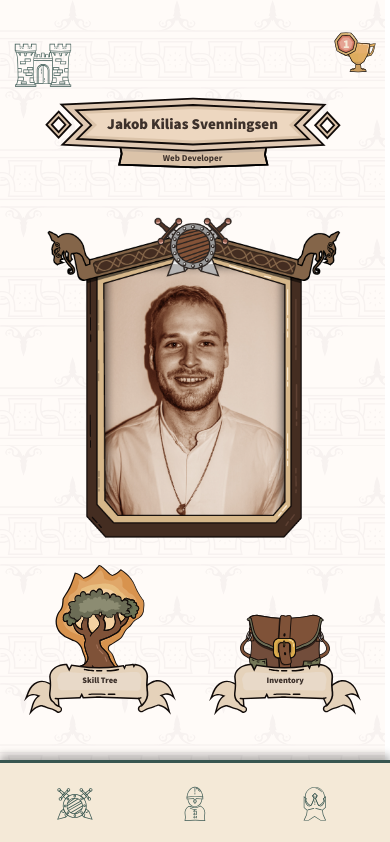
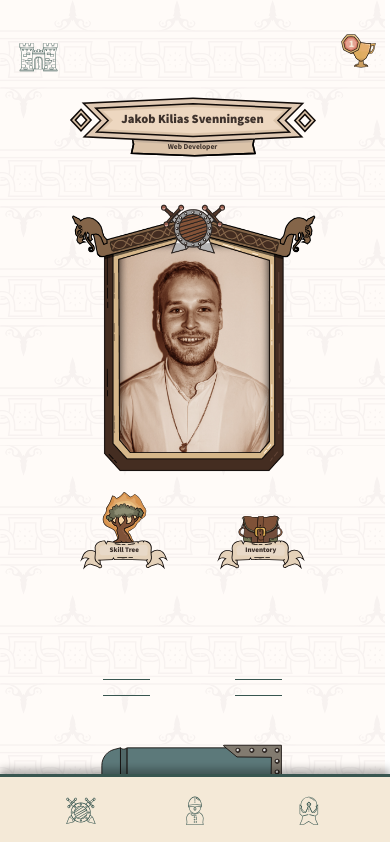
Before and after one commit to Jasve1/portfolio, a React (Create React App) app: page / in a window 390 px wide. Shown: the top 842 px of the page. Built offline with nearby package versions, Linux system fonts and the light colour scheme.

Commit message:
mobile font size update

```diff
--- a/src/assets/styles/04-elements/_elements.fonts.scss
+++ b/src/assets/styles/04-elements/_elements.fonts.scss
@@ -11,7 +11,7 @@ html {
     }
 
     @media #{$mobile} {
-        font-size: 12px;
+        font-size: 10px;
     }
 
     @media #{$big-screen-only} {
--- a/src/assets/styles/05-objects/_objects.wrap.scss
+++ b/src/assets/styles/05-objects/_objects.wrap.scss
@@ -43,7 +43,7 @@
     }
 
     @media #{$mobile} {
-        width: 95vw;
+        width: 70vw;
     }
 
     @media #{$big-screen-only} {
--- a/src/assets/styles/06-components/_component.greetings-button.scss
+++ b/src/assets/styles/06-components/_component.greetings-button.scss
@@ -9,6 +9,7 @@
     cursor: pointer;
     transform: scale(1);
     transition: ease-in-out 0.2s;
+    width: 100%;
 
     @media #{$non-touch} {
         &:hover {
@@ -18,22 +19,29 @@
     }
 }
 
-$header-size: 13rem;
 .c-greetings-button__header {
-    padding-top: 1rem;
     box-sizing: border-box;
     text-align: center;
     background-repeat: no-repeat;
     background-size: 100%;
     background-position: center;
-    width: $header-size;
-    height: calc(#{$header-size} * 0.34);
+    width: 100%;
+    height: calc(#{$width_elm-l} * 0.34);
     margin-top: -12%;
     flex: none;
     background-image: url('../../images/fantasy_theme_modal-button-bg.svg');
+    display: flex;
+    align-items: center;
+    justify-content: center;
+    padding-bottom: $padding-m;
 
     h4 {
         font-family: $h1-family;
+    }
+
+    @media #{$mobile} {
+        height: calc(#{$width_elm-m} * 0.34);
+        padding-bottom: $padding-s;
     }
 }
 
--- a/src/assets/styles/06-components/_components.abilities.scss
+++ b/src/assets/styles/06-components/_components.abilities.scss
@@ -16,7 +16,7 @@
 
     @media #{$mobile} {
         width: 100%;
-        height: calc(95vw * 1.11);
+        height: calc(70vw * 1.11);
     }
 
     @media #{$big-screen-only} {
--- a/src/assets/styles/06-components/_components.backstory.scss
+++ b/src/assets/styles/06-components/_components.backstory.scss
@@ -29,7 +29,7 @@
     }
 
     @media #{$mobile} {
-        height: calc(95vw * 1.15);
+        height: calc(70vw * 1.15);
     }
 
     @media #{$big-screen-only} {
--- a/src/assets/styles/06-components/_components.contact.scss
+++ b/src/assets/styles/06-components/_components.contact.scss
@@ -42,7 +42,7 @@
     }
 
     @media #{$mobile} {
-        height: calc(95vw * 1.14);
+        height: calc(70vw * 1.14);
     }
 
     @media #{$big-screen-only} {
--- a/src/assets/styles/06-components/_components.greetings.scss
+++ b/src/assets/styles/06-components/_components.greetings.scss
@@ -41,8 +41,12 @@ $header-size: 25rem;
 
 .c-greetings__profile-pic {
     margin-top: $spacing-h-s;
-    width: 300px;
+    width: $width_box-s;
     margin-bottom: $padding-m;
+
+    @media #{$mobile} {
+        width: $width_box-xs;
+    }
 }
 
 $header-size: 13rem;
@@ -58,4 +62,9 @@ $header-size: 13rem;
     flex-direction: column;
     justify-content: flex-end;
     margin: 0 auto;
+    width: $width_elm-l;
+
+    @media #{$mobile} {
+        width: $width_elm-m;
+    }
 }
--- a/src/assets/styles/06-components/_components.header.scss
+++ b/src/assets/styles/06-components/_components.header.scss
@@ -38,6 +38,11 @@
     margin-top: $spacing-h-s;
     margin-bottom:$spacing-h-m;
     cursor: pointer;
+
+    img {
+        height: 100%;
+        width: auto;
+    }
 }
 
 .c-header__text {
--- a/src/assets/styles/06-components/_components.inventory-container.scss
+++ b/src/assets/styles/06-components/_components.inventory-container.scss
@@ -1,6 +1,10 @@
 /*==================================================
     06-COMPONENTS/INVENTORY-CONTAINER
 ===================================================*/
+
+.c-inventory-container {
+    width: 100%;
+}
 
 .c-inventory-container__content {
     width: $res-width_box-xxl;
--- a/src/assets/styles/06-components/_components.skills-container.scss
+++ b/src/assets/styles/06-components/_components.skills-container.scss
@@ -1,6 +1,10 @@
 /*==================================================
     06-COMPONENTS/SKILLS-CONTAINER
 ===================================================*/
+
+.c-skills-container {
+    width: 100%;
+}
 
 .c-skills-container__content {
     display: flex;
--- a/src/assets/styles/06-components/_components.traits.scss
+++ b/src/assets/styles/06-components/_components.traits.scss
@@ -32,7 +32,7 @@
     }
 
     @media #{$mobile} {
-        height: calc(95vw * 1.03);
+        height: calc(70vw * 1.03);
     }
 
     @media #{$big-screen-only} {
```
Also changed, not shown: 1 other file (tests, documents, lock files or other folders).
